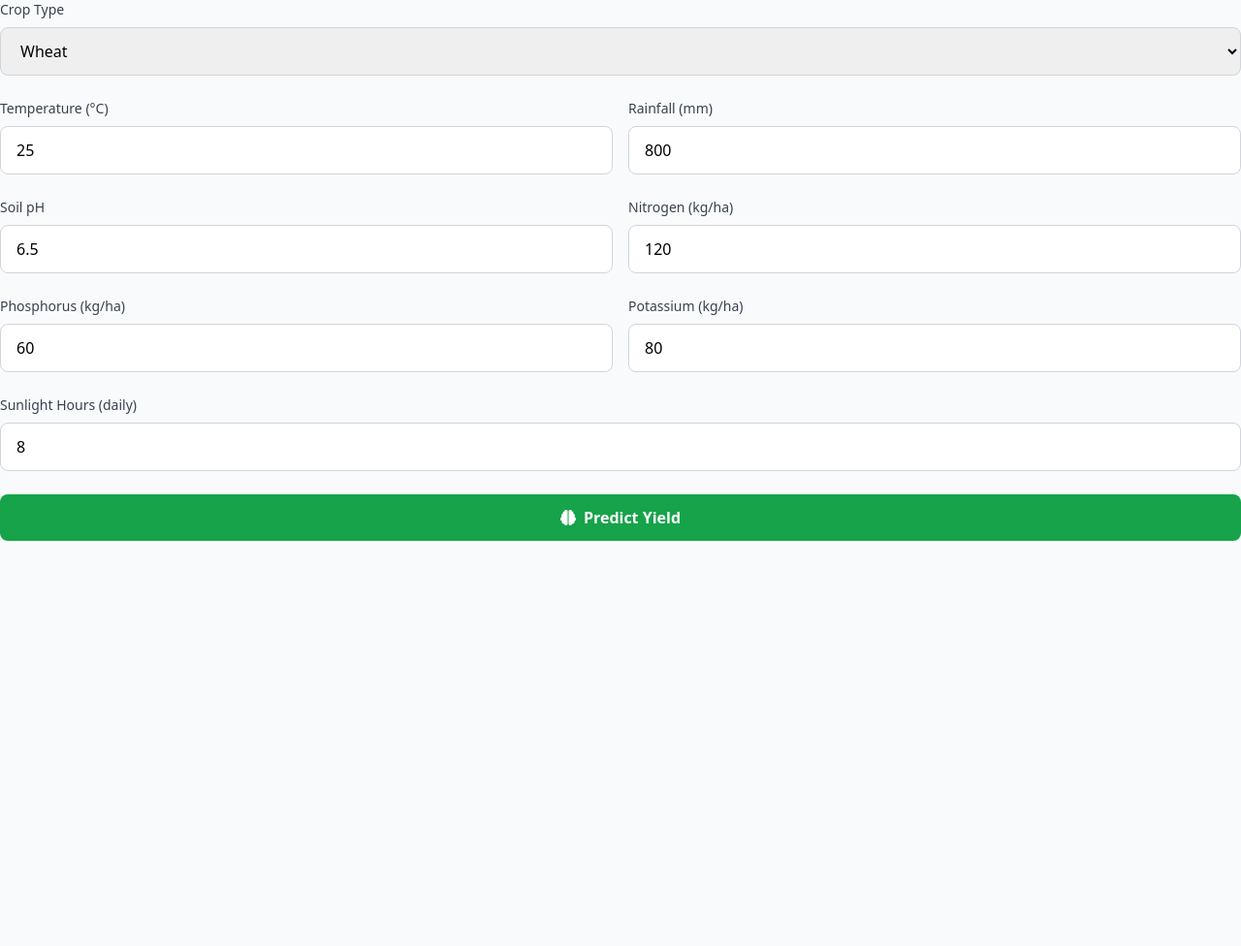
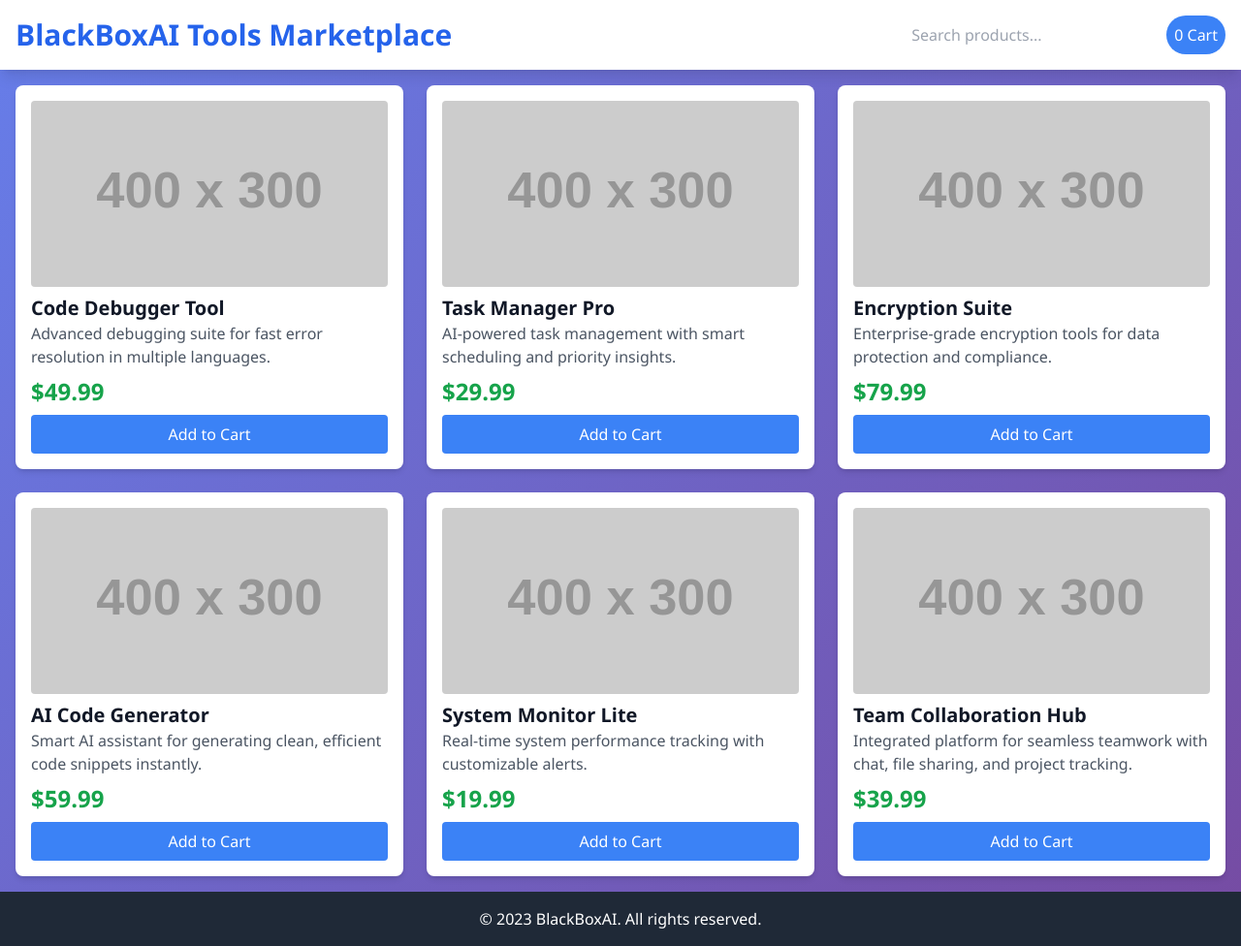
Before and after one commit to hassain432/Product-marketing-, a plain HTML site: page index.html in a window 1280 px wide. Shown: the whole page at 97% size. Before the commit the page ends 800 px from the top, so only its background shows below. Drawn offline with nearby package versions, Linux system fonts and the light colour scheme; placeholder pictures from the web are drawn by us.

Commit message:
Update index.html

```diff
--- a/index.html
+++ b/index.html
@@ -1,156 +1,202 @@
 <!DOCTYPE html>
 <html lang="en">
 <head>
-  <meta charset="UTF-8" />
-  <meta name="viewport" content="width=device-width, initial-scale=1.0"/>
-  <title>AI Crop Yield Prediction System</title>
+    <meta charset="UTF-8">
+    <meta name="viewport" content="width=device-width, initial-scale=1.0">
+    <title>Product Selling App - BlackBoxAI Tools</title>
     <script src="https://cdn.tailwindcss.com"></script>
-  <script src="https://cdn.jsdelivr.net/npm/chart.js"></script>
-  <link href="https://cdnjs.cloudflare.com/ajax/libs/font-awesome/6.0.0/css/all.min.css" rel="stylesheet"/>
     <style>
-    .gradient-bg {
-      background: linear-gradient(135deg, #4CAF50 0%, #8BC34A 50%, #CDDC39 100%);
+        body {
+            font-family: 'Segoe UI', Tahoma, Geneva, Verdana, sans-serif;
+            background: linear-gradient(135deg, #667eea 0%, #764ba2 100%);
+            min-height: 100vh;
+            display: flex;
+            flex-direction: column;
         }
-    .prediction-card {
-      transition: all 0.3s ease;
-      box-shadow: 0 10px 25px rgba(0, 0, 0, 0.1);
+        .product-card {
+            transition: transform 0.3s ease, box-shadow 0.3s ease;
         }
-    .prediction-card:hover {
+        .product-card:hover {
             transform: translateY(-5px);
-      box-shadow: 0 15px 35px rgba(0, 0, 0, 0.15);
+            box-shadow: 0 10px 20px rgba(0, 0, 0, 0.2);
         }
-    .input-field {
-      transition: all 0.3s ease;
+        .cart-item {
+            transition: opacity 0.3s ease;
         }
-    .input-field:focus {
-      box-shadow: 0 0 0 3px rgba(76, 175, 80, 0.2);
+        .fade-in {
+            animation: fadeIn 0.5s ease;
+        }
+        @keyframes fadeIn {
+            from { opacity: 0; }
+            to { opacity: 1; }
+        }
+        .search-bar {
+            background: rgba(255, 255, 255, 0.9);
+            border-radius: 25px;
+            padding: 0.5rem 1rem;
+            backdrop-filter: blur(10px);
         }
     </style>
 </head>
-<body class="bg-gray-50">
+<body class="text-gray-900">
+    <header class="bg-white shadow-lg p-4 fade-in">
+        <div class="max-w-7xl mx-auto flex justify-between items-center">
+            <h1 class="text-3xl font-bold text-blue-600">BlackBoxAI Tools Marketplace</h1>
+            <div class="flex items-center space-x-4">
+                <input type="text" id="search" placeholder="Search products..." class="search-bar outline-none">
+                <div class="relative">
+                    <button id="cart-button" class="bg-blue-500 text-white p-2 rounded-full hover:bg-blue-600 transition">
+                        <span id="cart-count">0</span> Cart
+                    </button>
+                    <div id="cart-dropdown" class="hidden absolute right-0 mt-2 bg-white shadow-lg rounded w-64 p-4">
+                        <h3 class="font-semibold">Shopping Cart</h3>
+                        <div id="cart-items"></div>
+                        <p id="cart-total" class="font-bold mt-2"></p>
+                        <button id="checkout-btn" class="bg-green-500 text-white p-2 rounded w-full mt-2">Checkout</button>
+                    </div>
+                </div>
+            </div>
+        </div>
+    </header>
 
-<!-- YOUR EXISTING HTML ABOVE (unchanged) -->
+    <main class="flex-1 p-4 max-w-7xl mx-auto">
+        <section id="products" class="grid grid-cols-1 md:grid-cols-2 lg:grid-cols-3 gap-6">
+            <!-- Product 1 -->
+            <div class="product-card bg-white rounded-lg shadow-md p-4">
+                <img src="https://placehold.co/400x300" alt="Vibrant digital illustration of a sleek code editor interface with syntax highlighting in blue and green tones, floating icons of gears and lightbulbs representing debugging and ideas" class="w-full h-48 object-cover rounded">
+                <h3 class="text-xl font-semibold mt-2">Code Debugger Tool</h3>
+                <p class="text-gray-600">Advanced debugging suite for fast error resolution in multiple languages.</p>
+                <p class="text-2xl font-bold text-green-600 mt-2">$49.99</p>
+                <button class="add-to-cart bg-blue-500 text-white w-full p-2 rounded hover:bg-blue-600 transition mt-2" data-name="Code Debugger Tool" data-price="49.99">Add to Cart</button>
+            </div>
+            <!-- Product 2 -->
+            <div class="product-card bg-white rounded-lg shadow-md p-4">
+                <img src="https://placehold.co/400x300" alt="Futuristic UI design mockup of a productivity app dashboard with charts, task lists, and calendar widgets in a minimalist design with earthy colors and soft shadows" class="w-full h-48 object-cover rounded">
+                <h3 class="text-xl font-semibold mt-2">Task Manager Pro</h3>
+                <p class="text-gray-600">AI-powered task management with smart scheduling and priority insights.</p>
+                <p class="text-2xl font-bold text-green-600 mt-2">$29.99</p>
+                <button class="add-to-cart bg-blue-500 text-white w-full p-2 rounded hover:bg-blue-600 transition mt-2" data-name="Task Manager Pro" data-price="29.99">Add to Cart</button>
+            </div>
+            <!-- Product 3 -->
+            <div class="product-card bg-white rounded-lg shadow-md p-4">
+                <img src="https://placehold.co/400x300" alt="Illustrative scene of a secure vault with lock icons, shields, and data streams in a cyberpunk style with neon blues and reds against a dark background" class="w-full h-48 object-cover rounded">
+                <h3 class="text-xl font-semibold mt-2">Encryption Suite</h3>
+                <p class="text-gray-600">Enterprise-grade encryption tools for data protection and compliance.</p>
+                <p class="text-2xl font-bold text-green-600 mt-2">$79.99</p>
+                <button class="add-to-cart bg-blue-500 text-white w-full p-2 rounded hover:bg-blue-600 transition mt-2" data-name="Encryption Suite" data-price="79.99">Add to Cart</button>
+            </div>
+            <!-- Product 4 -->
+            <div class="product-card bg-white rounded-lg shadow-md p-4">
+                <img src="https://placehold.co/400x300" alt="Abstract art of interconnected nodes and wires representing neural networks in a glowing purple and teal palette with swirling connections" class="w-full h-48 object-cover rounded">
+                <h3 class="text-xl font-semibold mt-2">AI Code Generator</h3>
+                <p class="text-gray-600">Smart AI assistant for generating clean, efficient code snippets instantly.</p>
+                <p class="text-2xl font-bold text-green-600 mt-2">$59.99</p>
+                <button class="add-to-cart bg-blue-500 text-white w-full p-2 rounded hover:bg-blue-600 transition mt-2" data-name="AI Code Generator" data-price="59.99">Add to Cart</button>
+            </div>
+            <!-- Product 5 -->
+            <div class="product-card bg-white rounded-lg shadow-md p-4">
+                <img src="https://placehold.co/400x300" alt="Vintage-style monitoring dashboard with graphs, alerts, and server icons in a retro green on black theme like old computer terminals" class="w-full h-48 object-cover rounded">
+                <h3 class="text-xl font-semibold mt-2">System Monitor Lite</h3>
+                <p class="text-gray-600">Real-time system performance tracking with customizable alerts.</p>
+                <p class="text-2xl font-bold text-green-600 mt-2">$19.99</p>
+                <button class="add-to-cart bg-blue-500 text-white w-full p-2 rounded hover:bg-blue-600 transition mt-2" data-name="System Monitor Lite" data-price="19.99">Add to Cart</button>
+            </div>
+            <!-- Product 6 -->
+            <div class="product-card bg-white rounded-lg shadow-md p-4">
+                <img src="https://placehold.co/400x300" alt="Modern collaboration platform app interface showing video call windows, shared documents, and chat bubbles in a clean white and gray palette" class="w-full h-48 object-cover rounded">
+                <h3 class="text-xl font-semibold mt-2">Team Collaboration Hub</h3>
+                <p class="text-gray-600">Integrated platform for seamless teamwork with chat, file sharing, and project tracking.</p>
+                <p class="text-2xl font-bold text-green-600 mt-2">$39.99</p>
+                <button class="add-to-cart bg-blue-500 text-white w-full p-2 rounded hover:bg-blue-600 transition mt-2" data-name="Team Collaboration Hub" data-price="39.99">Add to Cart</button>
+            </div>
+        </section>
+    </main>
 
-<!-- Only showing the updated input form snippet here -->
-<!-- Add `id` to each input so we can access them in JS -->
-
-<!-- START: Prediction Form (with IDs added) -->
-<form id="predictionForm" class="space-y-6">
-  <div>
-    <label class="block text-sm font-medium text-gray-700 mb-2">Crop Type</label>
-    <select id="cropType" class="input-field w-full px-4 py-3 border border-gray-300 rounded-lg focus:outline-none focus:ring-2 focus:ring-green-500">
-      <option value="wheat">Wheat</option>
-      <option value="corn">Corn</option>
-      <option value="rice">Rice</option>
-      <option value="soybean">Soybean</option>
-      <option value="barley">Barley</option>
-    </select>
-  </div>
-
-  <div class="grid grid-cols-2 gap-4">
-    <div>
-      <label class="block text-sm font-medium text-gray-700 mb-2">Temperature (°C)</label>
-      <input id="temperature" type="number" class="input-field w-full px-4 py-3 border border-gray-300 rounded-lg" value="25" />
-    </div>
-    <div>
-      <label class="block text-sm font-medium text-gray-700 mb-2">Rainfall (mm)</label>
-      <input id="rainfall" type="number" class="input-field w-full px-4 py-3 border border-gray-300 rounded-lg" value="800" />
+    <div id="checkout-modal" class="hidden fixed inset-0 bg-black bg-opacity-50 flex justify-center items-center">
+        <div class="bg-white p-6 rounded-lg w-96">
+            <h2 class="text-2xl font-semibold mb-4">Checkout</h2>
+            <form id="checkout-form">
+                <input type="text" placeholder="Name" class="w-full p-2 mb-2 border rounded" required>
+                <input type="email" placeholder="Email" class="w-full p-2 mb-4 border rounded" required>
+                <button type="submit" class="bg-green-500 text-white p-2 rounded w-full">Submit Order</button>
+            </form>
         </div>
     </div>
 
-  <div class="grid grid-cols-2 gap-4">
-    <div>
-      <label class="block text-sm font-medium text-gray-700 mb-2">Soil pH</label>
-      <input id="ph" type="number" step="0.1" class="input-field w-full px-4 py-3 border border-gray-300 rounded-lg" value="6.5" />
-    </div>
-    <div>
-      <label class="block text-sm font-medium text-gray-700 mb-2">Nitrogen (kg/ha)</label>
-      <input id="nitrogen" type="number" class="input-field w-full px-4 py-3 border border-gray-300 rounded-lg" value="120" />
-    </div>
-  </div>
-
-  <div class="grid grid-cols-2 gap-4">
-    <div>
-      <label class="block text-sm font-medium text-gray-700 mb-2">Phosphorus (kg/ha)</label>
-      <input id="phosphorus" type="number" class="input-field w-full px-4 py-3 border border-gray-300 rounded-lg" value="60" />
-    </div>
-    <div>
-      <label class="block text-sm font-medium text-gray-700 mb-2">Potassium (kg/ha)</label>
-      <input id="potassium" type="number" class="input-field w-full px-4 py-3 border border-gray-300 rounded-lg" value="80" />
-    </div>
-  </div>
-
-  <div>
-    <label class="block text-sm font-medium text-gray-700 mb-2">Sunlight Hours (daily)</label>
-    <input id="sunlight" type="number" class="input-field w-full px-4 py-3 border border-gray-300 rounded-lg" value="8" />
-  </div>
-
-  <button type="button" onclick="predictYield()" class="w-full bg-green-600 text-white py-3 px-6 rounded-lg font-semibold hover:bg-green-700 transition duration-300">
-    <i class="fas fa-brain mr-2"></i>Predict Yield
-  </button>
-</form>
-<!-- END: Prediction Form -->
-
-<!-- ADD THIS AT THE END BEFORE </body> -->
+    <footer class="bg-gray-800 text-white p-4 text-center mt-auto">
+        <p>&copy; 2023 BlackBoxAI. All rights reserved.</p>
+    </footer>
 
     <script>
-  function predictYield() {
-    const crop = document.getElementById('cropType').value;
-    const temperature = parseFloat(document.getElementById('temperature').value);
-    const rainfall = parseFloat(document.getElementById('rainfall').value);
-    const ph = parseFloat(document.getElementById('ph').value);
-    const nitrogen = parseFloat(document.getElementById('nitrogen').value);
-    const phosphorus = parseFloat(document.getElementById('phosphorus').value);
-    const potassium = parseFloat(document.getElementById('potassium').value);
-    const sunlight = parseFloat(document.getElementById('sunlight').value);
+        let cart = [];
+        let cartCount = 0;
 
-    // Dummy formula for yield prediction (you can replace this with ML model results)
-    const yieldPrediction = (
-      (temperature * 0.3) +
-      (rainfall * 0.05) +
-      (7 - Math.abs(ph - 6.5)) * 10 +
-      (nitrogen * 0.1) +
-      (phosphorus * 0.08) +
-      (potassium * 0.07) +
-      (sunlight * 2)
-    ) / 100;
+        document.querySelectorAll('.add-to-cart').forEach(button => {
+            button.addEventListener('click', () => {
+                const name = button.dataset.name;
+                const price = parseFloat(button.dataset.price);
+                cart.push({ name, price });
+                cartCount++;
+                updateCart();
+                alert(`${name} added to cart!`);
+            });
+        });
 
-    const resultContainer = document.getElementById('results');
-    resultContainer.innerHTML = `
-      <div class="text-green-600 mb-4">
-        <i class="fas fa-seedling text-5xl"></i>
-      </div>
-      <h4 class="text-2xl font-bold text-gray-800 mb-2">Predicted Yield: ${yieldPrediction.toFixed(2)} tons/ha</h4>
-      <p class="text-gray-600">Based on current input data for <strong>${crop.charAt(0).toUpperCase() + crop.slice(1)}</strong>.</p>
+        function updateCart() {
+            document.getElementById('cart-count').textContent = cartCount;
+            const cartItemsDiv = document.getElementById('cart-items');
+            cartItemsDiv.innerHTML = '';
+            const total = cart.reduce((sum, item) => sum + item.price, 0);
+            cart.forEach((item, index) => {
+                const itemDiv = document.createElement('div');
+                itemDiv.className = 'cart-item flex justify-between py-1';
+                itemDiv.innerHTML = `
+                    <span>${item.name}</span>
+                    <span>$ ${item.price.toFixed(2)}</span>
+                    <button onclick="removeItem(${index})" class="text-red-500">X</button>
                 `;
+                cartItemsDiv.appendChild(itemDiv);
+            });
+            document.getElementById('cart-total').textContent = `Total: $ ${total.toFixed(2)}`;
         }
 
-  // Chart.js: Factor Importance
-  window.addEventListener('DOMContentLoaded', () => {
-    const ctx = document.getElementById('factorImportanceChart');
-    if (ctx) {
-      new Chart(ctx, {
-        type: 'bar',
-        data: {
-          labels: ['Temperature', 'Rainfall', 'Soil Nutrients', 'Sunlight'],
-          datasets: [{
-            label: 'Factor Importance (%)',
-            data: [85, 78, 72, 65],
-            backgroundColor: ['#4CAF50', '#8BC34A', '#CDDC39', '#FFEB3B']
-          }]
-        },
-        options: {
-          scales: {
-            y: {
-              beginAtZero: true,
-              max: 100
+        function removeItem(index) {
+            cart.splice(index, 1);
+            cartCount--;
+            updateCart();
         }
-          }
+
+        document.getElementById('cart-button').addEventListener('click', () => {
+            document.getElementById('cart-dropdown').classList.toggle('hidden');
+        });
+
+        document.getElementById('checkout-btn').addEventListener('click', () => {
+            if (cart.length > 0) {
+                document.getElementById('cart-dropdown').classList.add('hidden');
+                document.getElementById('checkout-modal').classList.remove('hidden');
+            } else {
+                alert('Your cart is empty!');
             }
         });
-    }
+
+        document.getElementById('checkout-form').addEventListener('submit', (e) => {
+            e.preventDefault();
+            alert('Order submitted successfully!');
+            cart = [];
+            cartCount = 0;
+            updateCart();
+            document.getElementById('checkout-modal').classList.add('hidden');
+        });
+
+        document.getElementById('search').addEventListener('input', (e) => {
+            const query = e.target.value.toLowerCase();
+            document.querySelectorAll('.product-card').forEach(card => {
+                const title = card.querySelector('h3').textContent.toLowerCase();
+                card.style.display = title.includes(query) ? '' : 'none';
+            });
         });
     </script>
-
 </body>
 </html>
+</content>
+</create_file>
```
Lines whose indentation alone changed are shown as unchanged.
